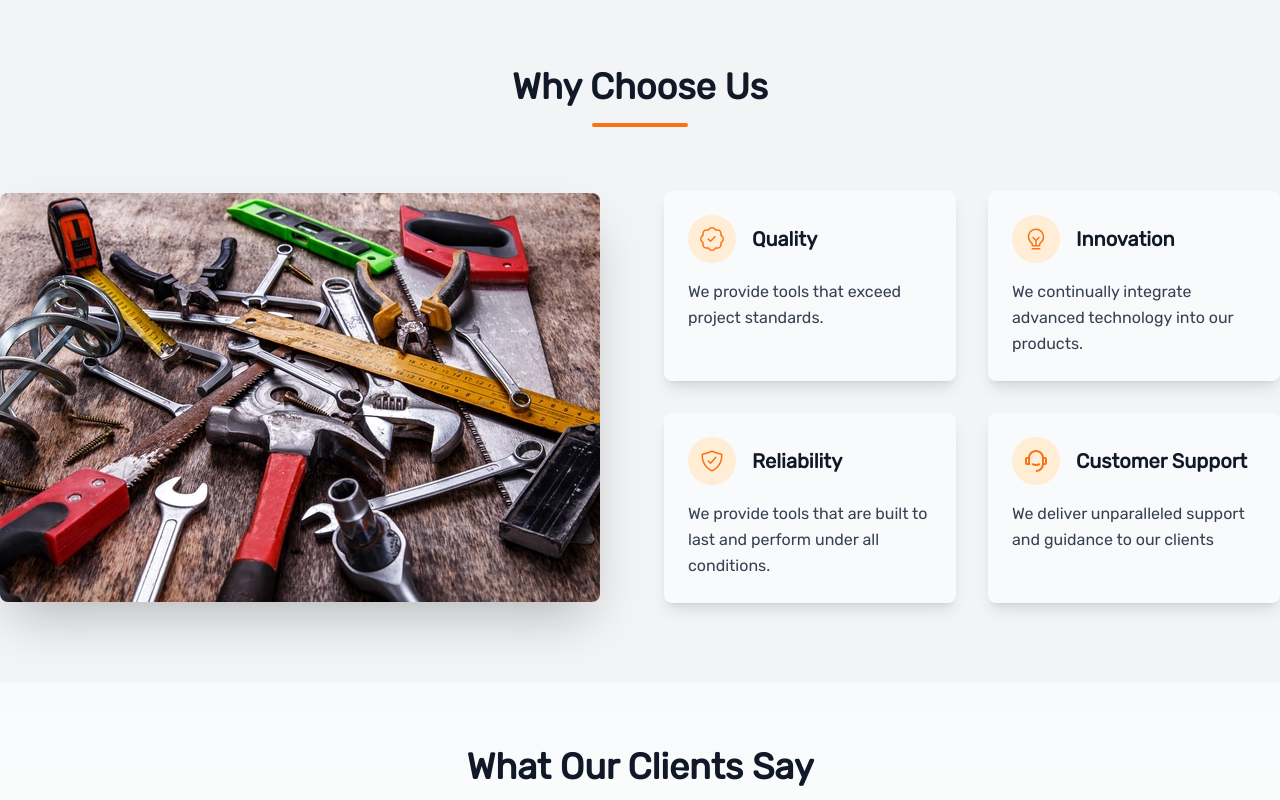
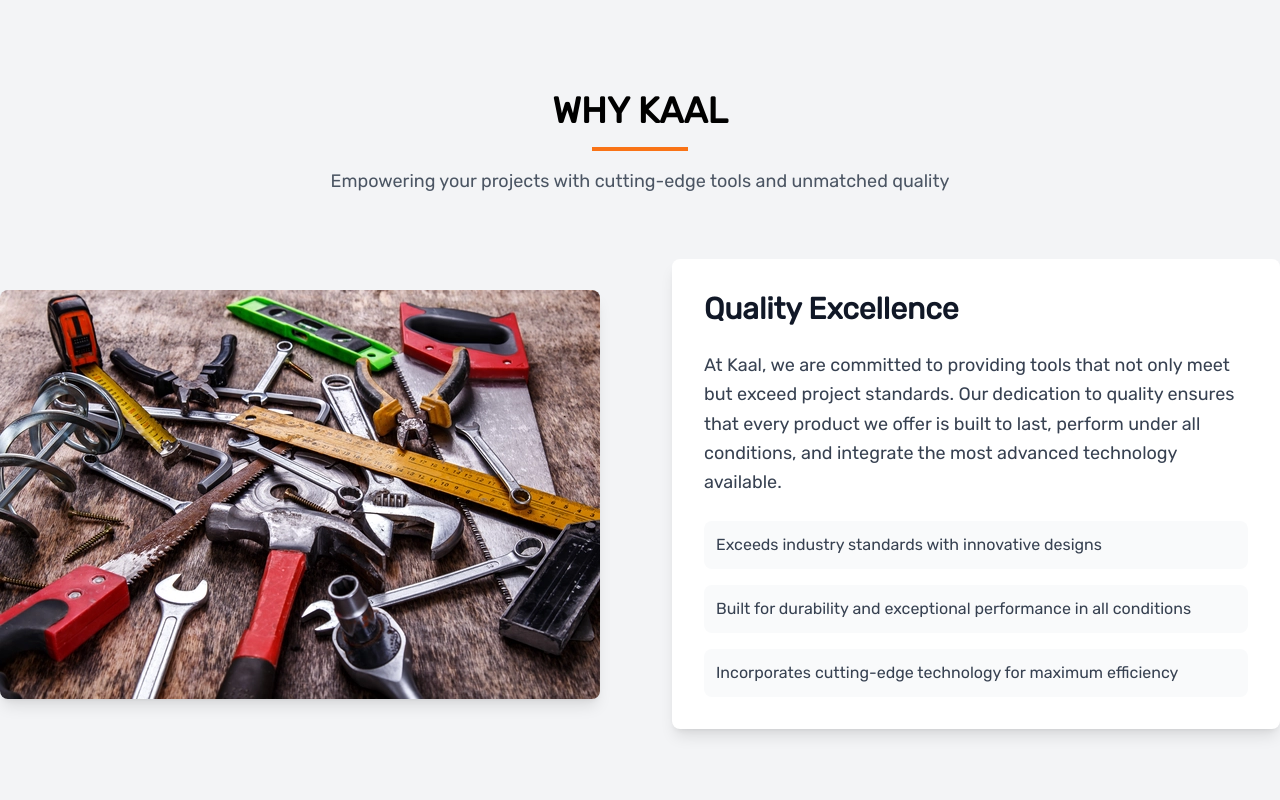
Before and after one commit to DesireDivTeam/Kaal, a Next.js app: page /about in a window 1280 px wide. Shown: the part 1000-1800 px from the top of the page. Built offline with nearby package versions, Linux system fonts and the light colour scheme.

Commit message:
Update component headings to uppercase and adjust padding for better layout consistency

```diff
--- a/src/app/_component/NewProducts.jsx
+++ b/src/app/_component/NewProducts.jsx
@@ -24,7 +24,7 @@ export default function NewProducts() {
     <section className="w-full bg-gray-100 py-12">
       <Wrapper>
         <div className="w-full pb-12 flex flex-col justify-center items-center">
-          <h1 className="text-4xl font-bold text-black">New Arrivals</h1>
+          <h1 className="text-4xl font-bold text-black uppercase">New Arrivals</h1>
           <span className="bg-orange-500 w-44 h-1 rounded-full mt-4"></span>
         </div>
 
@@ -36,7 +36,7 @@ export default function NewProducts() {
             </span>
           </div>
         ) : (
-          <div className="grid grid-cols-1 sm:grid-cols-2 lg:grid-cols-5 gap-5">
+          <div className="grid grid-cols-1 sm:grid-cols-2 lg:grid-cols-5 gap-5 p-3">
             {featuredProducts.map((item, index) => (
               <ProductCard
                 key={index}
--- a/src/app/_component/Product.jsx
+++ b/src/app/_component/Product.jsx
@@ -1,6 +1,5 @@
 "use client";
 import React, { useEffect, useState } from "react";
-import Image from "next/image";
 import Link from "next/link";
 import { fetchProducts } from "@/Api";
 import { Loader2Icon } from "lucide-react";
@@ -24,7 +23,7 @@ export default function Product({ activepage = "product" }) {
     <>
       <Wrapper>
         <span className="w-full pb-12 flex flex-col justify-center items-center ">
-          <h1 className=" text-4xl font-bold text-black">
+          <h1 className=" text-4xl font-bold text-black uppercase">
             {activepage === "homepage" ? "Hot Sellers" : ""}{" "}
           </h1>
           {activepage === "homepage" && (
@@ -37,7 +36,7 @@ export default function Product({ activepage = "product" }) {
             <span className="ml-2 text-lg font-medium">Loading...</span>
           </div>
         )}
-        <div className="grid relative grid-cols-1 sm:grid-cols-2 lg:grid-cols-5 gap-8">
+        <div className="grid relative grid-cols-1 sm:grid-cols-2 lg:grid-cols-5 gap-8 p-2">
           {FeaturedProduct.map((items, index) => (
             <ProductCard
               key={index}
--- a/src/app/_component/Testinomials.jsx
+++ b/src/app/_component/Testinomials.jsx
@@ -97,7 +97,7 @@ const Testimonial = () => {
     <section className="bg-gradient-to-b from-gray-50 to-white py-16">
       <div className="container mx-auto px-4 max-w-6xl">
         <div className="text-center mb-16">
-          <h2 className=" text-4xl font-bold text-gray-900 mb-4">
+          <h2 className=" text-4xl font-bold text-gray-900 mb-4 uppercase">
             What Our Clients Say
           </h2>
           <div className="bg-[var(--maincolor)] w-32 h-1 mx-auto rounded-full"></div>
--- a/src/app/_component/TopCategory.jsx
+++ b/src/app/_component/TopCategory.jsx
@@ -17,7 +17,7 @@ export default function TopCategories() {
     <section className="py-12 bg-white">
       <div className="container px-4 max-w-7xl mx-auto">
         <span className="w-full pb-12 flex flex-col justify-center items-center">
-          <h1 className="text-4xl font-bold text-black">Product Categories</h1>
+          <h1 className="text-4xl font-bold text-black uppercase">Product Categories</h1>
           <div className="bg-[var(--maincolor)] w-44 h-1 rounded-full mt-2"></div>
         </span>
         <div className="flex flex-col gap-8">
--- a/src/app/_component/Whychoose.jsx
+++ b/src/app/_component/Whychoose.jsx
@@ -1,81 +1,53 @@
 "use client";
 
 import React from "react";
-import { BsPatchCheck } from "react-icons/bs";
-import { PiLightbulbFilament } from "react-icons/pi";
-import { IoShieldCheckmarkOutline } from "react-icons/io5";
-import { RiCustomerService2Line } from "react-icons/ri";
 import Wrapper from "./Wrapper";
 import Image from "next/image";
 
 export default function WhyChooseUs() {
-  const features = [
-    {
-      title: "Quality",
-      description: "We provide tools that exceed project standards.",
-      icon: BsPatchCheck,
-    },
-    {
-      title: "Innovation",
-      description:
-        "We continually integrate advanced technology into our products.",
-      icon: PiLightbulbFilament,
-    },
-    {
-      title: "Reliability",
-      description:
-        "We provide tools that are built to last and perform under all conditions.",
-      icon: IoShieldCheckmarkOutline,
-    },
-    {
-      title: "Customer Support",
-      description:
-        "We deliver unparalleled support and guidance to our clients",
-      icon: RiCustomerService2Line,
-    },
-  ];
-
   return (
-    <section className="bg-gray-100 py-10">
+    <section className="bg-gray-100 py-10 md:py-16">
       <Wrapper>
         <div className="text-center mb-16">
-          <h2 className=" text-4xl font-bold text-gray-900 mb-4">
-            Why Choose Us
+          <h2 className="text-4xl font-bold text-black uppercase mb-4">
+            Why KAAL
           </h2>
-          <div className="bg-orange-500 w-24 h-1 mx-auto rounded-full"></div>
+          <div className="w-24 h-1 bg-orange-500 mx-auto"></div>
+          <p className="text-gray-600 text-lg mt-4 max-w-2xl mx-auto">
+            Empowering your projects with cutting-edge tools and unmatched quality
+          </p>
         </div>
 
-        <div className="flex flex-col lg:flex-row items-center justify-between gap-12">
+        <div className="flex flex-col lg:flex-row items-center justify-between gap-16">
           <div className="w-full lg:w-1/2">
             <Image
               src="/msn.webp"
               alt="Why choose KAAL TOOLS"
               width={600}
               height={400}
-              className="rounded-lg shadow-2xl"
+              className="rounded-lg shadow-lg"
               priority
             />
           </div>
 
-          <div className="w-full lg:w-1/2 grid grid-cols-1 sm:grid-cols-2 gap-8">
-            {features.map((feature, index) => (
-              <div
-                key={index}
-                className="bg-gray-50 rounded-lg p-6 shadow-lg hover:shadow-xl transition-all duration-300 transform hover:-translate-y-1"
-              >
-                <div className="flex items-center mb-4">
-                  <div className="mr-4 bg-orange-100 p-3 rounded-full">
-                    <feature.icon className="text-orange-500 text-2xl" />
-                  </div>
-                  <h3 className="text-xl font-semibold text-gray-900">
-                    {feature.title}
-                  </h3>
-                </div>
-                <p className="text-gray-700 leading-relaxed">
-                  {feature.description}
-                </p>
-              </div>
-            ))}
+          <div className="w-full lg:w-1/2">
+            <div className="bg-white rounded-lg p-8 shadow-lg">
+              <h3 className="text-3xl font-bold text-gray-900 mb-6">Quality Excellence</h3>
+              <p className="text-gray-700 text-lg leading-relaxed mb-6">
+                At Kaal, we are committed to providing tools that not only meet but exceed project standards. Our dedication to quality ensures that every product we offer is built to last, perform under all conditions, and integrate the most advanced technology available.
+              </p>
+              <ul className="space-y-4">
+                <li className="text-gray-700 bg-gray-50 p-3 rounded-lg">
+                  Exceeds industry standards with innovative designs
+                </li>
+                <li className="text-gray-700 bg-gray-50 p-3 rounded-lg">
+                  Built for durability and exceptional performance in all conditions
+                </li>
+                <li className="text-gray-700 bg-gray-50 p-3 rounded-lg">
+                  Incorporates cutting-edge technology for maximum efficiency
+                </li>
+              </ul>
+            </div>
           </div>
         </div>
       </Wrapper>
--- a/src/app/_component/product-card.jsx
+++ b/src/app/_component/product-card.jsx
@@ -14,8 +14,8 @@ const ProductCard = ({ title, image, href, tag }) => {
           <Image
             className="w-full h-60 object-cover transform group-hover:scale-105 transition-transform duration-300"
             alt={title}
-            width={300}
-            height={300}
+            width={800}
+            height={500}
             src={image}
           />
         </div>
```
